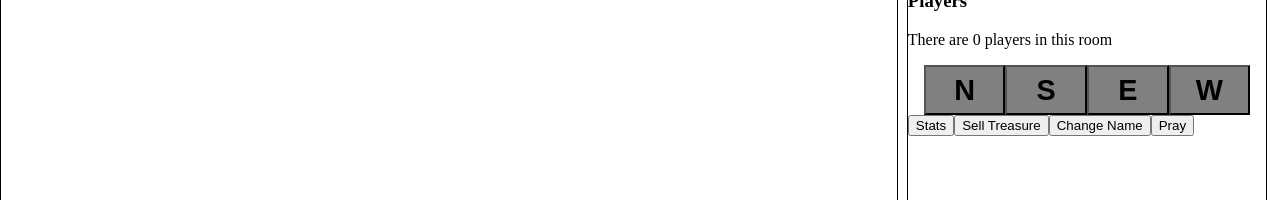
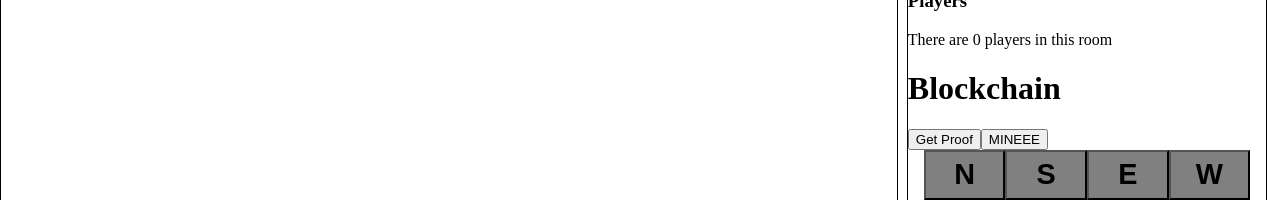
Before and after one commit to treasure-hunt/FrontEnd, a React (Create React App) app in the folder treasure-hunt/: page / in a window 1280 px wide. Shown: the part 168-368 px from the top of the page. Built offline with nearby package versions, Linux system fonts and the light colour scheme; no server answers.

Commit message:
more blockchain stuff

```diff
--- a/treasure-hunt/src/Blockchain/Blockchain.js
+++ b/treasure-hunt/src/Blockchain/Blockchain.js
@@ -1,5 +1,6 @@
 import React from 'react';
 import SHA256 from 'crypto-js/sha256'
+import axios from 'axios'
 class Transaction {
 
     constructor(from,to,amount){
@@ -11,8 +12,17 @@ class Transaction {
 
 class Block {
     calculateHash(){
-        return SHA256(this.previousHash + this.timestamp + JSON.stringify(this.data)).toString();
+        return SHA256(this.previousHash + this.timestamp + JSON.stringify(this.data)+ this.nonce).toString();
     }
+
+    mineBlock = (difficulty) => {
+        while (this.hash.substring(0, difficulty) !== Array(difficulty + 1).join('0')){
+        this.nonce++;
+        this.hash = this.calculateHash()
+    }
+    console.log(`Block Mined: ${this.hash}`)
+}
+
 
     constructor(timestamp, data, previousHash = ''){
         this.timestamp = timestamp
@@ -20,6 +30,7 @@ class Block {
         this.data = data
 
         this.hash = this.calculateHash();
+        this.nonce = 0
     }
 }
 
@@ -40,6 +51,8 @@ class Blockchain {
         newBlock.previousHash = this.getLatestBlock().hash
         // Calculate the hash of the new block
         newBlock.hash = newBlock.calculateHash();
+
+        newBlock.mineBlock(this.difficulty)
         // Now the block is ready and can be added to chain!
         this.chain.push(newBlock)
     }
@@ -59,24 +72,76 @@ class Blockchain {
         return true
 }
 
+
     constructor() {
         this.chain = [this.createGenesisBlock()];
+        this.difficulty = 3
     }
 }
 
 
 
-function BlockchainComponent(){
+class BlockchainComponent extends React.Component {
+    state = {
+        proof: 0,
+        difficulty: 0,
+
+    }
+
+    getProof = () => {
+        axios.get('https://lambda-treasure-hunt.herokuapp.com/api/bc/last_proof/',
+        {headers:{
+          'Authorization': `Token ${localStorage.token}`,
+        }})
+          .then(res => {
+            console.log(res.data)
+            this.setState({
+                proof: res.data.proof,
+                difficulty: res.data.difficulty
+            })
+
+          })
+          .catch(err => {
+            console.log(err)
+          })
+    }
+
+    mineCoin = () => {
+        let blockchain = new Blockchain();
+        blockchain.difficulty = this.state.difficulty;
+        console.log(blockchain)
+        axios.post('https://lambda-treasure-hunt.herokuapp.com/api/bc/mine/',
+        {
+            "proof": `${blockchain.chain.nonce}`
+        },
+        {headers:{
+          'Authorization': `Token ${localStorage.token}`,
+        }})
+          .then(res => {
+            console.log(res.data)
+
+          })
+          .catch(err => {
+            console.log(err.message)
+          })
+    }
+
+
+    render(){
     let terrellsBlock = new Blockchain()
     terrellsBlock.addBlock(new Block(new Date(), {amount : 1}))
     terrellsBlock.addBlock(new Block(new Date(), {amount : 2}))
     console.log(JSON.stringify(terrellsBlock, null, 4));
     console.log(`Blockchain valid? ${terrellsBlock.isChainValid()}`)
-    return(
+    console.log(terrellsBlock)
+        return(
         <div>
             <h1>Blockchain</h1>
+            <button onClick={this.getProof}>Get Proof</button>
+            <button onClick={this.mineCoin}>MINEEE</button>
         </div>
     )
+        }
 }
 
 export default BlockchainComponent
--- a/treasure-hunt/src/Map/MapInfo.js
+++ b/treasure-hunt/src/Map/MapInfo.js
@@ -1,4 +1,5 @@
 import React, { Component } from 'react'
+import Blockchain from '../Blockchain/Blockchain.js'
 
 export class MapInfo extends Component {
 
@@ -50,6 +51,9 @@ export class MapInfo extends Component {
                         <p>There are {this.props.players.length} players in this room</p>
                     </div>
                 </div>
+                <div>
+                    <Blockchain />
+                </div>
                 <div className="directionButtons">
                     <button className={this.props.exitList.includes(dir[0]) ? 'button availableButton' : 'button regularButton'} onClick={() =>{this.props.movePlayer(dir[0])}}>N</button>
                     <button className={this.props.exitList.includes(dir[1]) ? 'button availableButton' : 'button regularButton'} onClick={() =>{this.props.movePlayer(dir[1])}}>S</button>
```
